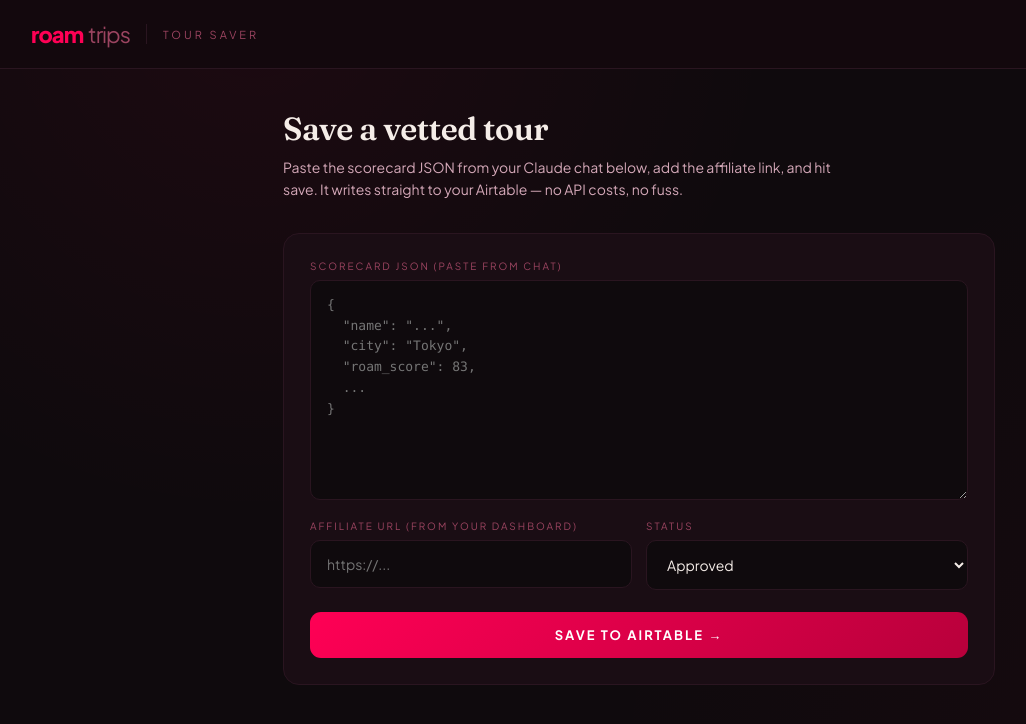
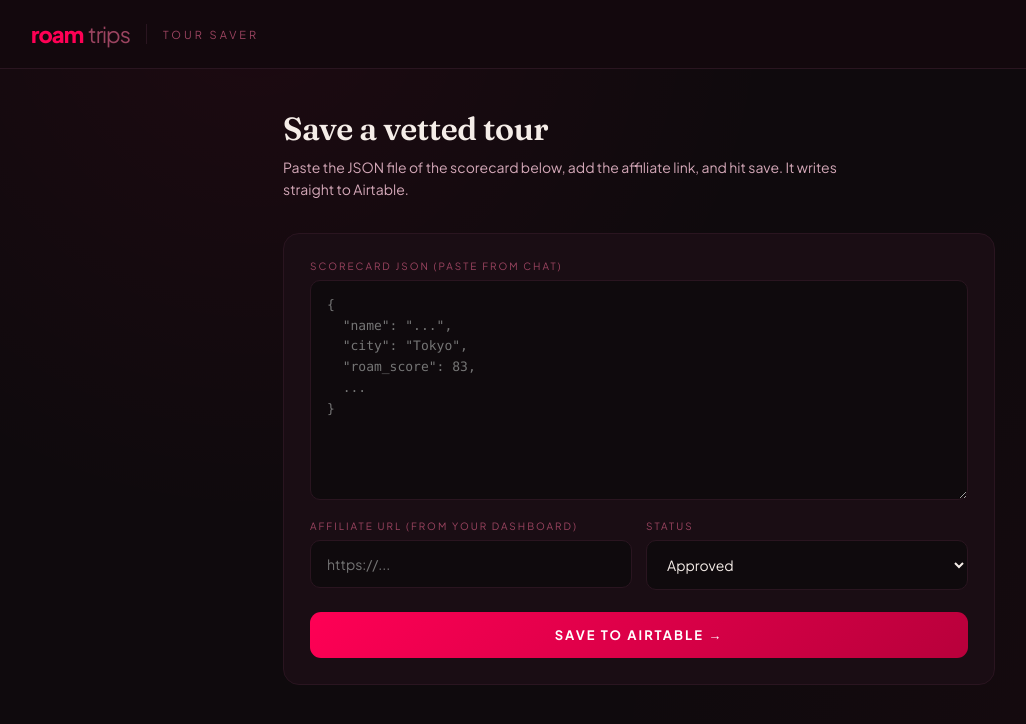
Before and after one commit to llahsenll/Saver-Roam, a plain HTML site: page index.html in a window 1280 px wide. Shown: the whole page, without its empty margins (1-1027 px from the left). Drawn offline with Linux system fonts and the light colour scheme.

Commit message:
Update index.html

```diff
--- a/index.html
+++ b/index.html
@@ -127,7 +127,7 @@
 
   <div class="wrap">
     <h1>Save a vetted tour</h1>
-    <p class="sub">Paste the scorecard JSON from your Claude chat below, add the affiliate link, and hit save. It writes straight to your Airtable — no API costs, no fuss.</p>
+    <p class="sub">Paste the JSON file of the scorecard below, add the affiliate link, and hit save. It writes straight to Airtable.</p>
 
     <div class="card">
       <label>Scorecard JSON (paste from chat)</label>
```
